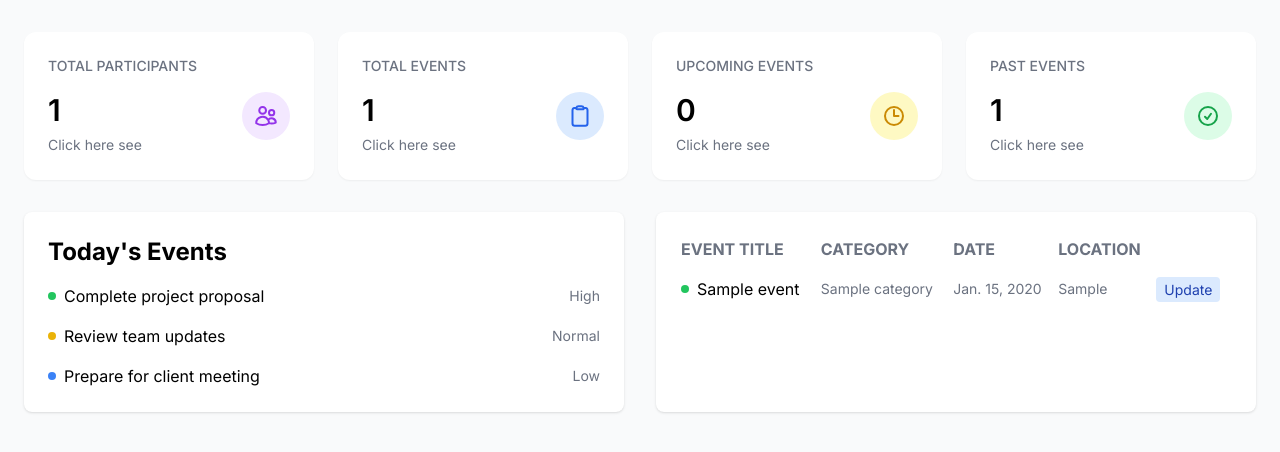
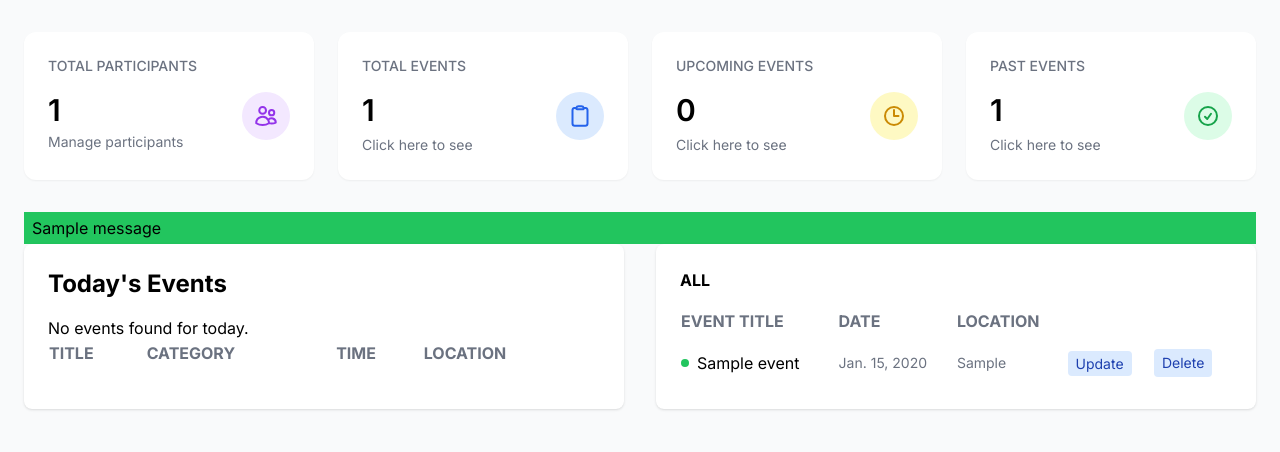
Before and after one commit to ApornaRakshit/event-management, a Django app: page /events/organizer-dashboard/ in a window 1280 px wide. Shown: the part 64-516 px from the top of the page. Run offline with Django 5.2, Linux system fonts and the light colour scheme; tables that the repository leaves empty hold one stand-in row (values such as "Sample post"); one stand-in notice (Sample message) is shown; lists and menus that the app fills with data are empty.

Commit message:
Participant data, Home page

```diff
--- a/events/templates/event_form.html
+++ b/events/templates/event_form.html
@@ -12,7 +12,9 @@
     <div>
         {% if messages %}
             {% for message in messages %}
-                <div class="px-2 py-1 {% if message.tags == 'success' %}bg-green-500{% endif %} ">{{message}}</div>
+                <div class="px-2 py-1 {% if message.tags == 'success' %}bg-green-500{% endif %} ">
+                    {{message}}
+                </div>
             {% endfor %}
         {% endif %}
     </div>
@@ -20,7 +22,7 @@
     <form action="" method="POST">
         {% csrf_token %}
         {{ form.as_p }}
-        <button type="submit" class="mb-5 bg-purple-500 px-3 py-2 mt-2 rounded-md">Submit</button>
+        <button type="submit" class="mb-5 bg-red-500 text-white px-3 py-2 mt-2 rounded-md">Submit</button>
     </form>
 </body>
 </html>
--- a/events/templates/organizer-dashboard.html
+++ b/events/templates/organizer-dashboard.html
@@ -58,7 +58,7 @@
             <div class="flex justify-between items-start">
               <div>
                 <p class="text-3xl font-semibold mb-1">{{ all_participants_count }}</p>
-                <a class="text-gray-500 text-sm" href="{% url 'organizer-dashboard' %}?type=all_participants">Click here see</a>
+                <p class="text-gray-500 text-sm">Manage participants</p>
               </div>
               <div class="bg-purple-100 p-3 rounded-full">
                 <svg
@@ -85,7 +85,7 @@
             <div class="flex justify-between items-start">
               <div>
                 <p class="text-3xl font-semibold mb-1">{{ counts.total_events }}</p>
-                <a class="text-gray-500 text-sm" href="{% url 'organizer-dashboard' %}">Click here see</a>
+                <a class="text-gray-500 text-sm" href="{% url 'organizer-dashboard' %}">Click here to see</a>
               </div>
               <div class="bg-blue-100 p-3 rounded-full">
                 <svg
@@ -113,7 +113,7 @@
             <div class="flex justify-between items-start">
               <div>
                 <p class="text-3xl font-semibold mb-1">{{ counts.upcoming_events_count }}</p>
-                <a class="text-gray-500 text-sm" href="{% url 'organizer-dashboard' %}?type=upcoming_events">Click here see</a>
+                <a class="text-gray-500 text-sm" href="{% url 'organizer-dashboard' %}?type=upcoming events">Click here to see</a>
               </div>
               <div class="bg-yellow-100 p-3 rounded-full">
                 <svg
@@ -138,7 +138,7 @@
             <div class="flex justify-between items-start">
               <div>
                 <p class="text-3xl font-semibold mb-1">{{ counts.past_events_count }}</p>
-                <a class="text-gray-500 text-sm" href="{% url 'organizer-dashboard' %}?type=past_events">Click here see</a>
+                <a class="text-gray-500 text-sm" href="{% url 'organizer-dashboard' %}?type=past events">Click here to see</a>
               </div>
               <div class="bg-green-100 p-3 rounded-full">
                 <svg
@@ -161,43 +161,53 @@
             </div>
           </div>
         </div>
-
+        {% if messages %}
+            {% for message in messages %}
+                <div class="px-2 py-1 {% if message.tags == 'success' %}bg-green-500{% endif %} ">{{message}}</div>
+            {% endfor %}
+        {% endif %}
         <!-- Task Table  -->
 
         <div class="grid grid-cols-1 md:grid-cols-2 gap-8">
           <div class="bg-white p-6 rounded-lg shadow">
             <h2 class="text-2xl font-bold mb-4">Today's Events</h2>
-            <ul class="space-y-4">
-              <li class="flex items-center justify-between">
-                <div class="flex items-center">
-                  <span class="w-2 h-2 bg-green-500 rounded-full mr-2"></span>
-                  <span>Complete project proposal</span>
-                </div>
-                <span class="text-sm text-gray-500">High</span>
-              </li>
-              <li class="flex items-center justify-between">
-                <div class="flex items-center">
-                  <span class="w-2 h-2 bg-yellow-500 rounded-full mr-2"></span>
-                  <span>Review team updates</span>
-                </div>
-                <span class="text-sm text-gray-500">Normal</span>
-              </li>
-              <li class="flex items-center justify-between">
-                <div class="flex items-center">
-                  <span class="w-2 h-2 bg-blue-500 rounded-full mr-2"></span>
-                  <span>Prepare for client meeting</span>
-                </div>
-                <span class="text-sm text-gray-500">Low</span>
-              </li>
-            </ul>
+            <table class="w-full">
+              <thead>
+                <tr class="text-left text-gray-500">
+                  <th class="pb-2">TITLE</th>
+                  <th class="pb-2">CATEGORY</th>
+                  <th class="pb-2">TIME</th>
+                  <th class="pb-2">LOCATION</th>
+                </tr>
+              </thead>
+              <tbody>
+              {% for event in todays_event %}
+              <tr>
+                <td class="py-2">
+                  <div class="flex items-center">
+                    <span
+                      class="w-2 h-2 bg-green-500 rounded-full mr-2"
+                    ></span>
+                    <span>{{event}}</span>
+                  </div>
+                </td>
+                <td class="py-2 text-sm text-gray-500">{{event.category.name}}</td>
+                <td class="py-2 text-sm text-gray-500">{{event.time}}</td>
+                <td class="py-2 text-sm text-gray-500">{{event.location}}</td>
+              </tr>
+              {% empty %}
+                <p>No events found for today.</p>
+              {% endfor %}
+
+              </tbody>
+            </table>
           </div>
           <div class="bg-white p-6 rounded-lg shadow">
-            {% comment %} <h2 class="text-2xl font-bold mb-4">{{type}}</h2> {% endcomment %}
+            <h2 class="text-xl font-bold mb-4">{{type}}</h2>
             <table class="w-full">
               <thead>
                 <tr class="text-left text-gray-500">
                   <th class="pb-2">EVENT TITLE</th>
-                  <th class="pb-2">CATEGORY</th>
                   <th class="pb-2">DATE</th>
                   <th class="pb-2">LOCATION</th>
                 </tr>
@@ -213,11 +223,16 @@
                     <span>{{event}}</span>
                   </div>
                 </td>
-                <td class="py-2 text-sm text-gray-500">{{event.category.name}}</td>
                 <td class="py-2 text-sm text-gray-500">{{event.date}}</td>
                 <td class="py-2 text-sm text-gray-500">{{event.location}}</td>
                 <td class="py-2">
                   <a href='{% url "update-event" event.id %}' class="bg-blue-100 text-blue-800 px-2 py-1 rounded text-sm">Update</a>
+                </td>
+                <td class="py-2">
+                  <form action='{% url "delete-event" event.id %}' method="POST">
+                    {% csrf_token %}
+                    <button type='submit' class="bg-blue-100 text-blue-800 px-2 py-1 rounded text-sm">Delete</button>
+                  </form>
                 </td>
 
               </tr>
--- a/events/urls.py
+++ b/events/urls.py
@@ -1,11 +1,10 @@
 from django.urls import path
-from events.views import create_event,organizer_dashboard, update_event
+from events.views import organizer_dashboard, create_event, update_event, delete_event
 
 urlpatterns = [
-    # path('manager-dashboard/', manager_dashboard),
-    # path('user-dashboard/', user_dashboard),
     path('organizer-dashboard/', organizer_dashboard, name="organizer-dashboard"),
-    path('create-event/',create_event),
-    path('update-event/<int:id>/', update_event, name="update-event")
-    # path('view_event/', view_event)
+    path('create-event/', create_event, name="create-event"),
+    path('update-event/<int:id>/', update_event, name="update-event"),
+    path('delete-event/<int:id>/', delete_event, name="delete-event"),
+    # path('view-events/', view_events),
 ]
--- a/events/views.py
+++ b/events/views.py
@@ -1,18 +1,13 @@
-from django.shortcuts import render,redirect
+
+from django.shortcuts import render, redirect
+from django.db.models import Q, Count
+from django.utils.timezone import now, localdate
 from django.http import HttpResponse
-from django.db.models import Count,Q
-from django.utils.timezone import now
 from events.forms import EventModelForm
-from events.models import Event, Participant,Category
+from events.models import Event, Participant, Category
 from django.contrib import messages
 
-# # Create your views here.
-
-# def manager_dashboard(request):
-#     return render(request, "dashboard/manager-dashboard.html")
-
-# def user_dashboard(request):
-#     return render(request, "dashboard/user-dashboard.html")
+# Create your views here.
 
 def home(request):
     # events = Event.objects.all()
@@ -23,55 +18,32 @@ def home(request):
         'ps' : ps
         })
 
-def organizer_dashboard(request):
-    type = request.GET.get('type','all')
-    print(type)
 
-    today = now().date()
-    all_participants = Participant.objects.all()
-    all_participants_count = all_participants.count()
-
-    base_query = Event.objects.select_related('category').prefetch_related('participants')
-
-    if type == 'all':
-        events = base_query.all()
-    elif type == 'todays_event':
-        events = base_query.filter(date=today)
-    elif type == 'upcoming_events':
-        events = base_query.filter(date__gte=today)
-    elif type == 'past_events':
-        events = base_query.filter(date__lt=today)
-    elif type == 'all_participants':
-        events = all_participants
-
-    counts = Event.objects.aggregate(
-        total_events = Count('id'),
-        upcoming_events_count = Count('id', filter= Q(date__gte=today)),
-        past_events_count = Count('id', filter= Q(date__lt=today))
-    )
-
-    context = {
-        'events': events,
-        'counts': counts,
-        "all_participants": all_participants,
-        "all_participants_count": all_participants_count,
-        }
-
-    return render(request, "organizer-dashboard.html", context)
+# def show_events(request):
+#     return HttpResponse("Welcome to the event management system")
+ # participants = Participant.objects.all()
+    # categories = Category.objects.all()
+    # form = EventModelForm(participants = participants, categories = categories)
 
 def create_event(request):
+
     form = EventModelForm()
 
     if request.method == "POST":
         form = EventModelForm(request.POST)
         if form.is_valid():
-            form.save()
+            event = form.save(commit=False)
+            event.save()
 
-        messages.success(request, "Event added successfully")
-        return redirect('create-event')
+            participants = form.cleaned_data.get('participants')
+            event.participants.set(participants)
+
+            messages.success(request, "Event added successfully")
+            return redirect('create-event')
 
     context = {"form": form}
     return render(request, "event_form.html", context)
+
 
 def update_event(request, id):
     event = Event.objects.get(id=id)
@@ -83,7 +55,90 @@ def update_event(request, id):
             form.save()
 
             messages.success(request, "Event updated successfully")
-            return redirect('create-event')
+            return redirect('update-event', id)
 
     context = {"form": form}
     return render(request, "event_form.html", context)
+
+def delete_event(request, id):
+    if request.method =="POST":
+        event = Event.objects.get(id=id)
+        event.delete()
+        messages.success(request, 'Event deleted successfully')
+        return redirect('organizer-dashboard')
+    else:
+        messages.success(request, 'Something went wrong')
+        return redirect('organizer-dashboard')
+
+
+
+
+
+
+
+def organizer_dashboard(request):
+    type = request.GET.get('type','all')
+
+    today = now().date()
+    todays_event = Event.objects.filter(date=today)
+
+    all_participants = Participant.objects.all()
+    all_participants_count = all_participants.count()
+
+    base_query = Event.objects.select_related('category').prefetch_related('participants')
+
+    if type == 'all':
+        events = base_query.all()
+    elif type == 'upcoming events':
+        events = base_query.filter(date__gte=today)
+    elif type == 'past events':
+        events = base_query.filter(date__lt=today)
+    elif type == 'all_participants':
+        events = all_participants
+
+
+
+    counts = Event.objects.aggregate(
+        total_events = Count('id'),
+        upcoming_events_count = Count('id', filter= Q(date__gte=today)),
+        past_events_count = Count('id', filter= Q(date__lt=today))
+    )
+    context = {
+        'events': events,
+        'counts': counts,
+        'type' : type.upper,
+        "todays_event": todays_event,
+        "all_participants": all_participants,
+        "all_participants_count": all_participants_count,
+        }
+
+    return render(request, "organizer-dashboard.html", context)
+
+
+# def view_events(request):
+#     today = now().date()
+#     total_events = Event.objects.count()
+#     todays_event = Event.objects.filter(date=today)
+
+#     upcoming_events = Event.objects.filter(date__gte=today)
+#     upcoming_events_count = upcoming_events.count()
+
+#     past_events = Event.objects.filter(date__lt=today)
+#     past_events_count = past_events.count()
+
+#     all_participants = Participant.objects.all()
+#     all_participants_count = all_participants.count()
+
+#     context = {
+#         "todays_event": todays_event,
+#         'total_events': total_events,
+
+#         "upcoming_events": upcoming_events,
+#         "upcoming_events_count": upcoming_events_count,
+#         "past_events": past_events,
+#         "past_events_count": past_events_count,
+#         "all_participants": all_participants,
+#         "all_participants_count": all_participants_count,
+#         }
+
+#     return render(request, "organizer-dashboard.html", context)
```
Also changed, not shown: events/forms.py (+100 -5 lines), events/templates/home.html (+52 -36 lines).
